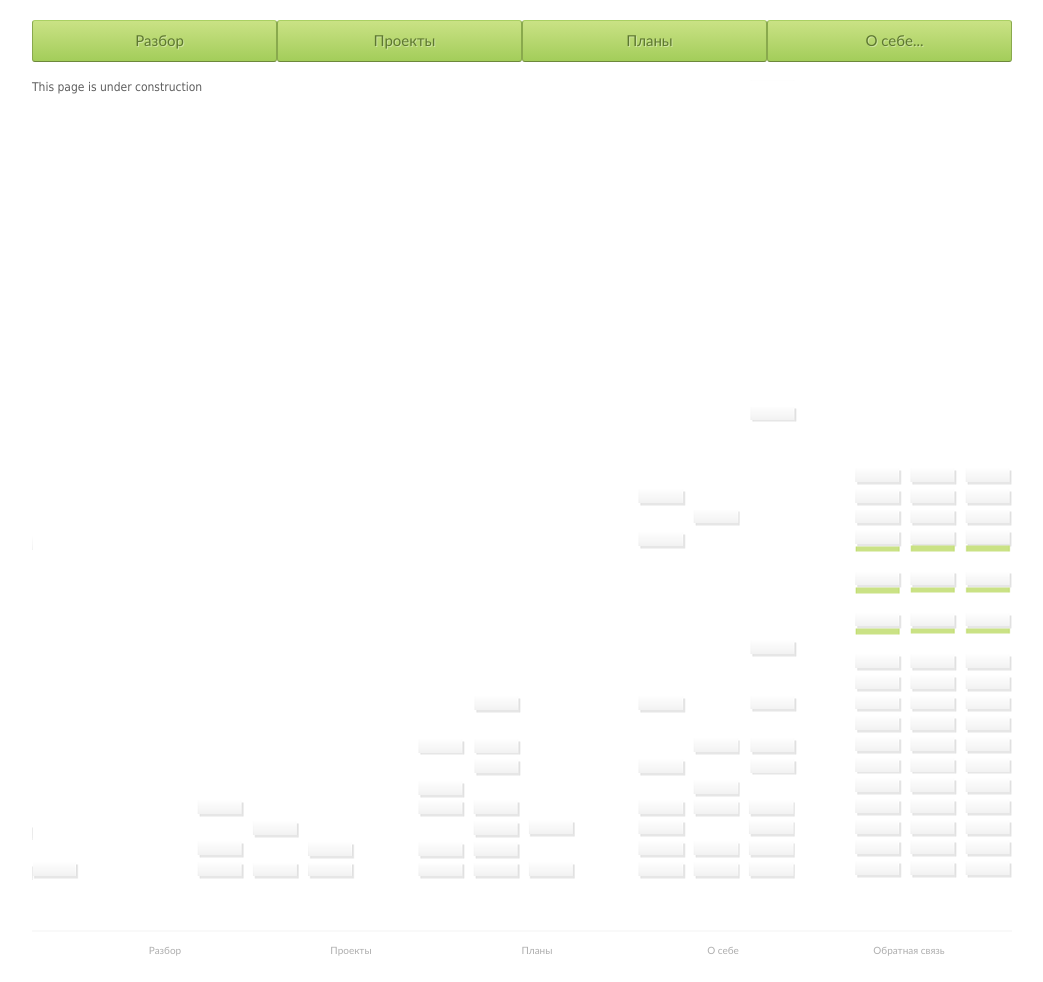
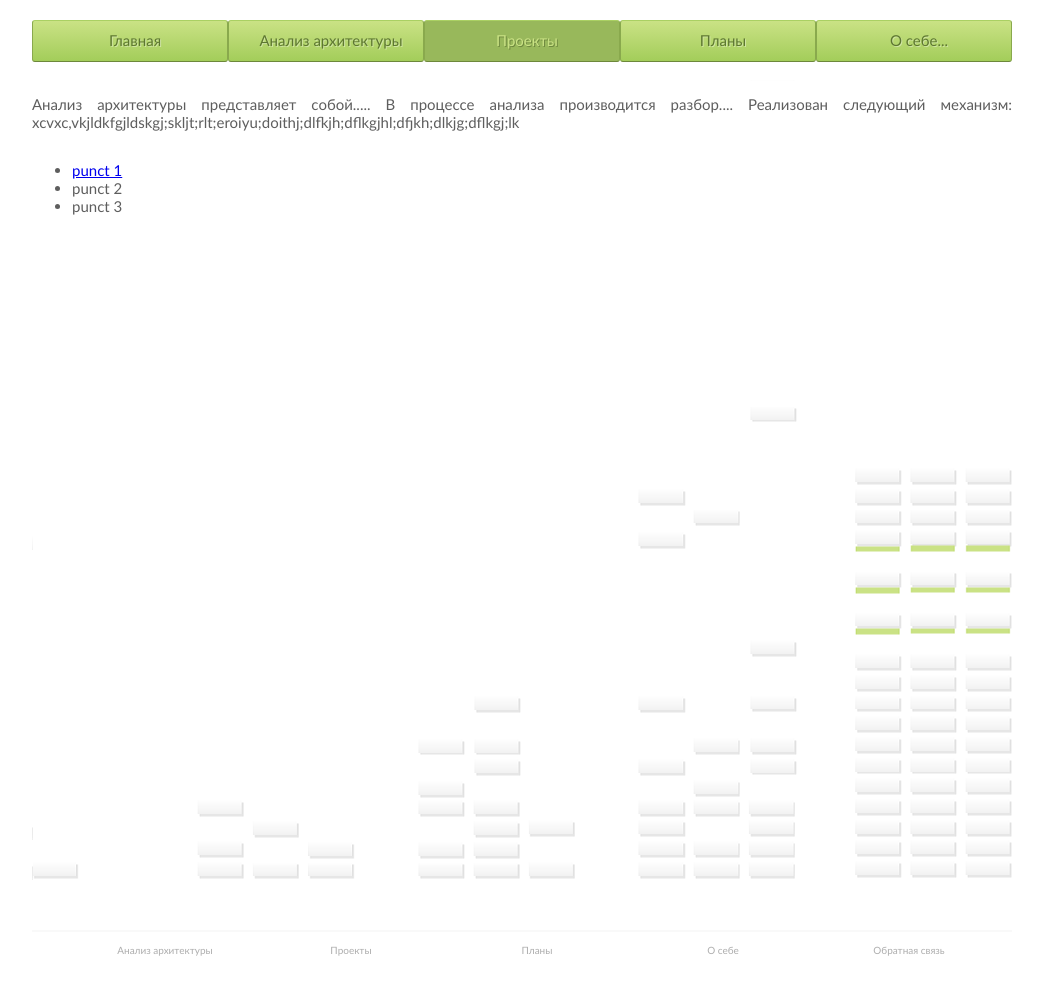
Before and after one commit to vpluzhnikov/confcenter, a Django app: page /projects/ in a window 1280 px wide. Shown: the whole page, without its empty margins (118-1161 px from the left). Run offline with Django 3.2, Linux system fonts and the light colour scheme; some libraries are stand-ins or nearby versions.

Commit message:
Main page an menu redesign

```diff
--- a/confcenter/media/upload/css/style.css
+++ b/confcenter/media/upload/css/style.css
@@ -70,7 +70,7 @@ body {
 
 /*��������� �������� ����*/
 #globalheader #globalnav li a {
-	float:left; width:243px; height:30px; overflow:hidden; text-indent:10px;
+	float:left; width:194px; height:30px; overflow:hidden; text-indent:10px;
 	outline: none;
 	position: relative;
 	cursor: pointer;
@@ -177,3 +178,5 @@ body {
 }
 #footer .piped li a:visited { font: 10px "Trebuchet MS", Tahoma, Arial, sans-serif; color:rgba(172, 172, 172, 0.99); text-align: center; padding-top: 10px; text-decoration: none;
 }
+
+.about {font: 15px "Trebuchet MS", Tahoma, Arial, sans-serif; text-align: justify; padding-top: 15px; text-decoration: none;}
--- a/confcenter/templates/base.html
+++ b/confcenter/templates/base.html
@@ -40,8 +41,9 @@
     <nav id="globalheader">
 
         <ul id="globalnav" role="navigation">
-            <li ><a href="/upload/"><span>Разбор</span></a></li>
-            <li ><a href="/projects/"><span>Проекты</span></a></li>
+            <li ><a href="/"><span>Главная</span></a></li>
+            <li class="nav_upload"><a href="/upload/"><span>Анализ архитектуры</span></a></li>
+            <li class="nav_projects"><a href="/projects/"><span>Проекты</span></a></li>
             <li ><a href="/plans"><span>Планы</span></a></li>
             <li ><a href="/about/"><span>О себе...</span></a></li>
         </ul>
@@ -56,7 +58,7 @@
     <div id="footer">
         <hr color="#F9F9F9"/>
         <ul class="piped">
-            <li ><a href="/upload/"><span>Разбор</span></a></li>
+            <li ><a href="/upload/"><span>Анализ архитектуры</span></a></li>
             <li ><a href="/projects/"><span>Проекты</span></a></li>
             <li ><a href="/plans"><span>Планы</span></a></li>
             <li ><a href="/about/"><span>О себе</span></a></li>
--- a/confcenter/templates/dummy.html
+++ b/confcenter/templates/dummy.html
@@ -1,7 +1,7 @@
 {% extends "base.html" %}
 {% load i18n %}
 
-{% block title %} {% trans "conf_upload_form_title" %} {% endblock %}
+{% block title %} This page is under construction {% endblock %}
 
 {% block js %}
     <script src="{{ MEDIA_URL }}/js/test.js" type="text/javascript" xmlns="http://www.w3.org/1999/html"></script>
--- /dev/null
+++ b/confcenter/templates/projects.html
@@ -0,0 +1,28 @@
+{% extends "base.html" %}
+{% load i18n %}
+
+{% block title %}Проекты{% endblock %}
+
+{% block js %}
+    <script src="{{ MEDIA_URL }}/js/test.js" type="text/javascript" xmlns="http://www.w3.org/1999/html"></script>
+{% endblock %}
+{%  block style %}
+    #globalheader #globalnav li.nav_projects a {
+    background: #98B85B;
+    color: #cae285;
+    text-shadow: 1px 1px #6E883F;
+    }
+
+
+{% endblock %}
+{% block content %}
+    <div id="content_conf">
+        <p class="about"> Анализ архитектуры представляет собой..... В процессе анализа производится разбор.... Реализован следующий
+        механизм: xcvxc,vkjldkfgjldskgj;skljt;rlt;eroiyu;doithj;dlfkjh;dflkgjhl;dfjkh;dlkjg;dflkgj;lk</p>
+    <ul class="about">
+        <li> <a href="/upload/"><span>punct 1</span></a></li>
+        <li> punct 2</li>
+        <li> punct 3</li>
+     </ul>
+    </div>
+{% endblock %}
--- a/confcenter/urls.py
+++ b/confcenter/urls.py
@@ -1,5 +1,5 @@
 from django.conf.urls import patterns, include, url
-from upload.views import upload_file, anal_acc, list_values, upload_progress, headpiece, dummy
+from upload.views import upload_file, anal_acc, list_values, upload_progress, headpiece, dummy, projects
 
 from upload.models import Oses
 
@@ -21,7 +21,7 @@ urlpatterns = patterns('',
     url(r'^admin/', include(admin.site.urls)),
     url(r'^upload/$', upload_file),
     url(r'^upload/$', upload_file),
-    url(r'^projects/$', dummy),
+    url(r'^projects/$', projects),
     url(r'^plans/$', dummy),
     url(r'^about/$', dummy),
     url(r'^upload/progress/$', upload_progress, name='upload_progress'),
--- a/upload/views.py
+++ b/upload/views.py
@@ -122,3 +122,7 @@ def headpiece(request):
 def dummy(request):
 
     return render_to_response('dummy.html')
+
+def projects(request):
+
+    return render_to_response('projects.html')
```
Also changed, not shown: other parts of confcenter/media/upload/css/style.css (+5 -4 lines), other parts of confcenter/templates/base.html (+1 -0 lines), confcenter/templates/confupload_form.html (+7 -0 lines), 1 other file.
